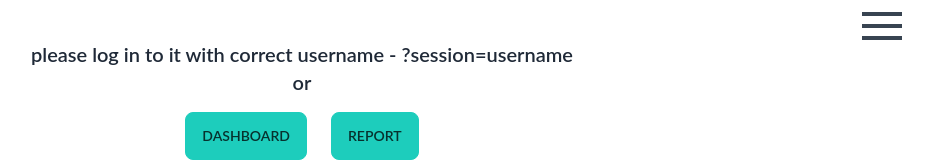
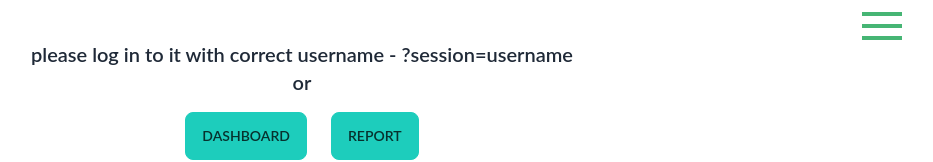
Before and after one commit to OpenPecha/pecha-tools-for-stt, a Next.js app: page / in a window 1280 px wide. Shown: the top 162 px of the page, without its empty margins (338-1271 px from the left). Built offline with nearby package versions, Linux system fonts and the light colour scheme.

Commit message:
ui: change burger icon color

```diff
--- a/src/components/BurgerIcon.js
+++ b/src/components/BurgerIcon.js
@@ -3,7 +3,7 @@ export default function BurgerIcon({ setShowSidebar}) {
       <svg
         onClick={() => setShowSidebar((prev) => !prev)}
         className="fixed z-30 flex items-center cursor-pointer top-2 right-10"
-        fill="#384451"
+        fill="#46b574"
         viewBox="0 0 100 80"
         width="40"
         height="40"
```
